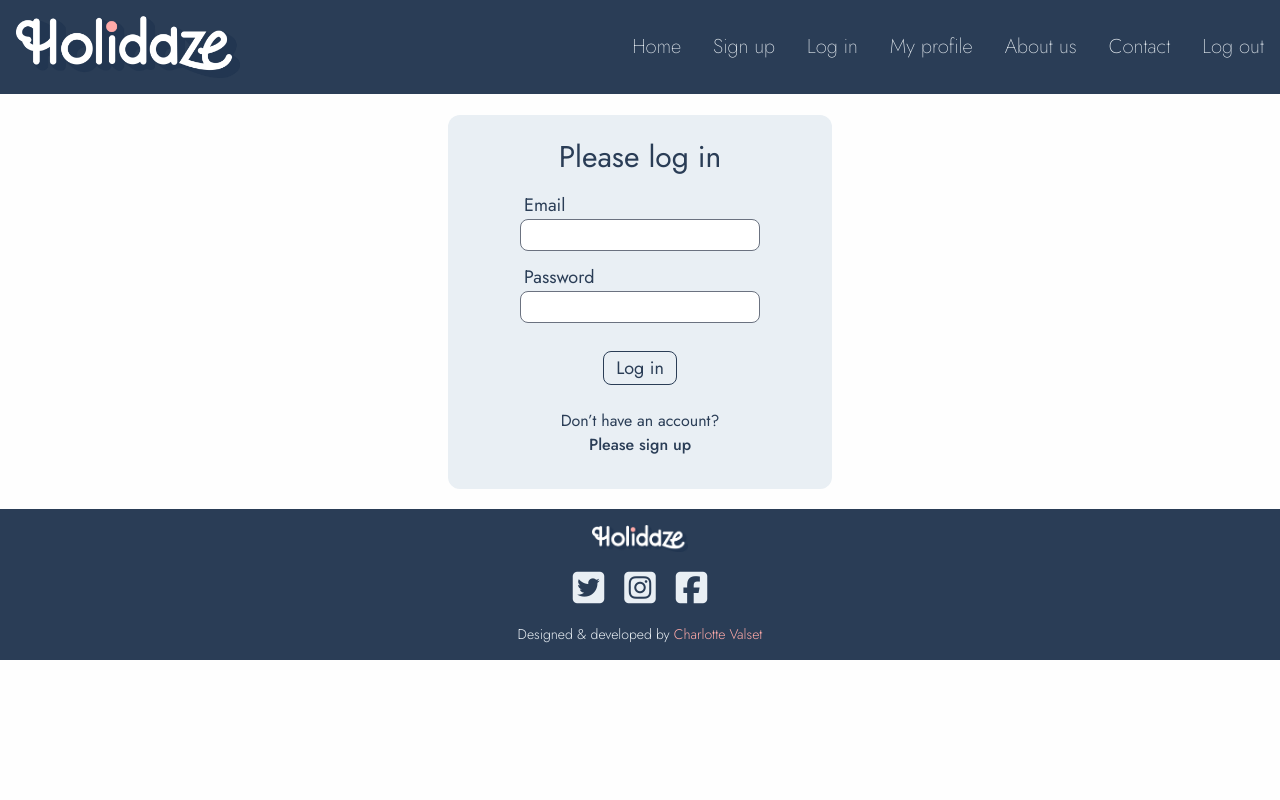
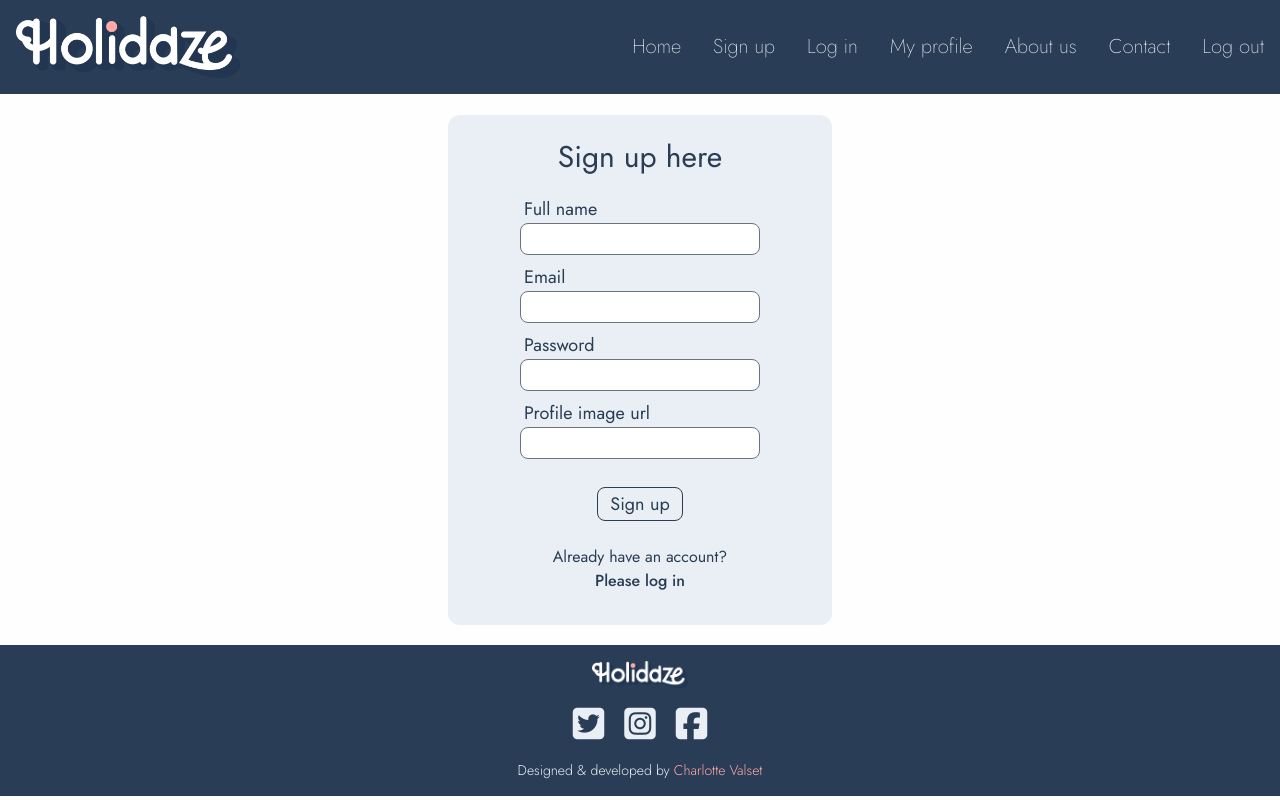
Before and after one commit to CharlotteValset/Holidaze, a React (Vite) app: page / in a window 1280 px wide. Built offline with nearby package versions, Linux system fonts and the light colour scheme.

Commit message:
Adds sign up form to sign up page

```diff
--- a/src/App.jsx
+++ b/src/App.jsx
@@ -1,6 +1,6 @@
 import "./App.css";
 import { Header } from "../src/components/Layout/Header";
-import { LogIn } from "./pages/LogIn/index";
+import { SignUp } from "./pages/SignUp/index";
 import { Footer } from "./components/Layout/Footer";
 
 function App() {
@@ -8,7 +8,7 @@ function App() {
     <>
       <div className="max-w-screen-2xl mx-auto">
         <Header />
-        <LogIn />
+        <SignUp />
         <Footer />
       </div>
     </>
--- /dev/null
+++ b/src/pages/SignUp/index.jsx
@@ -0,0 +1,135 @@
+import { useForm } from "react-hook-form";
+import { yupResolver } from "@hookform/resolvers/yup";
+import * as yup from "yup";
+import { PrimaryButton } from "../../components/Buttons/PrimaryButton";
+import { TextLink } from "../../components/TextLink";
+
+const schema = yup
+  .object({
+    fullName: yup.string().min(3, "Full name should be at least 3 characters.").required(),
+    email: yup
+      .string()
+      .email("Please enter a valid email address")
+      .matches(/^[a-zA-Z0-9._%+-]+@stud\.noroff\.no$/, "Email must be a stud.noroff.no address")
+      .required("Please enter a valid email address"),
+    password: yup.string().min(8, "Password should be at least 8 characters.").required(),
+    profileImage: yup
+      .string()
+      .nullable()
+      .trim()
+      .url("Please enter a valid URL")
+      .test("is-https", "URL must start with https://", (value) => !value || value.startsWith("https://")),
+  })
+  .required();
+
+export const SignUp = () => {
+  const {
+    register,
+    handleSubmit,
+    formState: { errors },
+    reset,
+  } = useForm({ resolver: yupResolver(schema) });
+
+  const onSubmit = (data) => {
+    console.log(data);
+    reset();
+  };
+
+  return (
+    <div className="flex flex-col justify-center items-center mt-[90px] sm:mt-[115px] mb-5 bg-light-blue rounded-xl mx-auto w-11/12 max-w-sm">
+      <h1 className="mt-6 mb-3 text-[22px] sm:text-3xl">Sign up here</h1>
+      <form onSubmit={handleSubmit(onSubmit)} className="w-5/6 max-w-xs">
+        <div className="flex flex-col mx-auto w-52 sm:w-60 mt-2 mb-1">
+          <label htmlFor="SignUpFullName" className="ps-1 sm:text-lg">
+            Full name
+          </label>
+          <input
+            {...register("fullName", {
+              required: true,
+            })}
+            id="SignUpFullName"
+            type="text"
+            className="rounded-lg h-8"
+          />
+          {errors.fullName && <p className="text-red-500 text-sm pt-1 ps-1">{errors.fullName.message}</p>}
+        </div>
+        <div className="flex flex-col mx-auto w-52 sm:w-60 mt-2 mb-1">
+          <label htmlFor="SignUpEmail" className="ps-1 sm:text-lg">
+            Email
+          </label>
+          <input
+            {...register("email", {
+              required: true,
+            })}
+            id="SignUpEmail"
+            type="email"
+            autoComplete="email"
+            className="rounded-lg h-8"
+          />
+          {errors.email && <p className="text-red-500 text-sm pt-1 ps-1">{errors.email.message}</p>}
+        </div>
+        <div className="flex flex-col mx-auto w-52 sm:w-60 mt-2 mb-1">
+          <label htmlFor="SignUpPassword" className="ps-1 sm:text-lg">
+            Password
+          </label>
+          <input
+            {...register("password", {
+              required: true,
+            })}
+            id="SignUpPassword"
+            type="password"
+            autoComplete="current-password"
+            className="rounded-lg h-8"
+          />
+          {errors.password && <p className="text-red-500 text-sm pt-1 ps-1">{errors.password.message}</p>}
+        </div>
+        <div className="flex flex-col mx-auto w-52 sm:w-60 mt-2 mb-3 pb-4">
+          <label htmlFor="SignUpProfileImage" className="ps-1 sm:text-lg">
+            Profile image url
+          </label>
+          <input
+            {...register("profileImage", {
+              required: true,
+            })}
+            id="SignUpProfileImage"
+            type="text"
+            className="rounded-lg h-8"
+          />
+          {errors.profileImage && <p className="text-red-500 text-sm pt-1 ps-1">{errors.profileImage.message}</p>}
+        </div>
+        <div className="pb-6 flex justify-center">
+          <PrimaryButton type="submit">Sign up</PrimaryButton>
+        </div>
+      </form>
+      <div className="w-40 sm:w-52 text-center mb-6 sm:mb-8">
+        <TextLink>
+          Already have an account? <span className="font-medium">Please log in</span>
+        </TextLink>
+      </div>
+    </div>
+  );
+};
+
+/* import React, { useState } from "react";
+
+export const LogIn = () => {
+  const [showPassword, setShowPassword] = useState(false);
+
+  // Toggle the password visibility
+  const togglePasswordVisibility = () => {
+    setShowPassword((prev) => !prev);
+  };
+
+  return (
+    <div className="relative flex items-center mt-52">
+      <input
+        type={showPassword ? "text" : "password"}
+        placeholder="Enter your password"
+        className="border rounded p-2 w-full"
+      />
+      <button type="button" onClick={togglePasswordVisibility} className="absolute right-2 text-gray-600">
+        {showPassword ? "Hide" : "Show"}
+      </button>
+    </div>
+  );
+}; */
```
